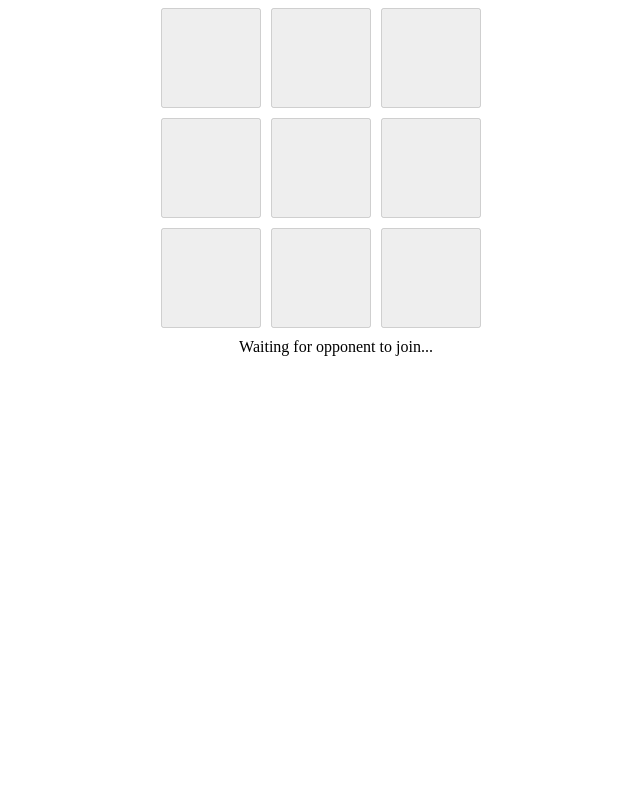
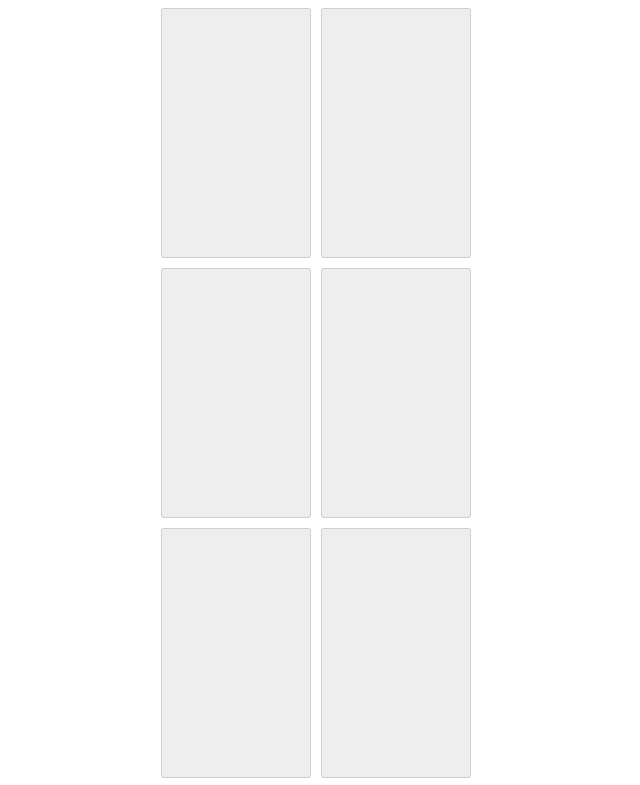
Before and after one commit to imoliviant/tictactoe-pvp, a website: page index.html in a window 1280 px wide. Shown: the top 785 px of the page, without its empty margins (304-944 px from the left). Drawn offline with nearby package versions, Linux system fonts and the light colour scheme; no server answers.

Commit message:
modification

```diff
--- a/css/style.css
+++ b/css/style.css
@@ -6,8 +6,8 @@ body {
     width: 350px;
    }
    .board button {
-    height: 100px;
-    width: 100px;
+    height: 250px;
+    width: 150px;
     margin: 0px;
     padding: 0px;
     float: left;
```
